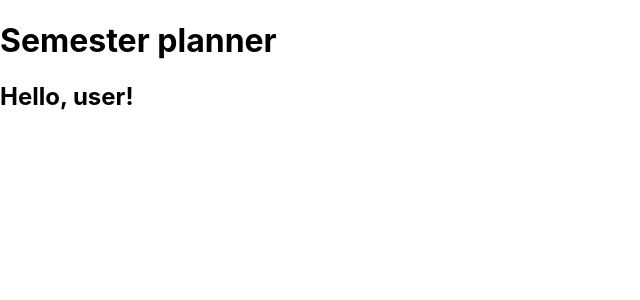
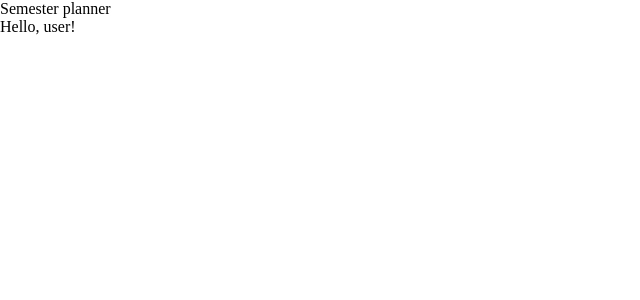
Before and after one commit to Semester-Planner/frontend, a React (Create React App) app: page / in a window 1280 px wide. Shown: the top 300 px of the page, without its empty margins (0-640 px from the left). Built offline with nearby package versions, Linux system fonts and the light colour scheme.

Commit message:
CSS reset

```diff
--- a/src/index.css
+++ b/src/index.css
@@ -1,13 +1,86 @@
-body {
-  margin: 0;
-  font-family: -apple-system, BlinkMacSystemFont, 'Segoe UI', 'Roboto', 'Oxygen',
-    'Ubuntu', 'Cantarell', 'Fira Sans', 'Droid Sans', 'Helvetica Neue',
-    sans-serif;
-  -webkit-font-smoothing: antialiased;
-  -moz-osx-font-smoothing: grayscale;
+/***
+    The new CSS reset - version 1.7.3 (last updated 7.8.2022)
+    GitHub page: https://github.com/elad2412/the-new-css-reset
+***/
+
+/*
+    Remove all the styles of the "User-Agent-Stylesheet", except for the 'display' property
+    - The "symbol *" part is to solve Firefox SVG sprite bug
+ */
+ *:where(:not(html, iframe, canvas, img, svg, video, audio):not(svg *, symbol *)) {
+  all: unset;
+  display: revert;
 }
 
-code {
-  font-family: source-code-pro, Menlo, Monaco, Consolas, 'Courier New',
-    monospace;
+/* Preferred box-sizing value */
+*,
+*::before,
+*::after {
+  box-sizing: border-box;
 }
+
+/* Reapply the pointer cursor for anchor tags */
+a, button {
+  cursor: revert;
+}
+
+/* Remove list styles (bullets/numbers) */
+ol, ul, menu {
+  list-style: none;
+}
+
+/* For images to not be able to exceed their container */
+img {
+  max-width: 100%;
+}
+
+/* removes spacing between cells in tables */
+table {
+  border-collapse: collapse;
+}
+
+/* Safari - solving issue when using user-select:none on the <body> text input doesn't working */
+input, textarea {
+  -webkit-user-select: auto;
+  user-select: auto;
+}
+
+/* revert the 'white-space' property for textarea elements on Safari */
+textarea {
+  white-space: revert;
+}
+
+/* minimum style to allow to style meter element */
+meter {
+  -webkit-appearance: revert;
+  appearance: revert;
+}
+
+/* reset default text opacity of input placeholder */
+::placeholder {
+  color: unset;
+}
+
+/* fix the feature of 'hidden' attribute.
+ display:revert; revert to element instead of attribute */
+:where([hidden]) {
+  display: none;
+}
+
+/* revert for bug in Chromium browsers
+ - fix for the content editable attribute will work properly.
+ - webkit-user-select: auto; added for Safari in case of using user-select:none on wrapper element*/
+:where([contenteditable]:not([contenteditable="false"])) {
+  -moz-user-modify: read-write;
+  -webkit-user-modify: read-write;
+  overflow-wrap: break-word;
+  -webkit-line-break: after-white-space;
+  line-break: after-white-space;
+  -webkit-user-select: auto;
+  user-select: auto;
+}
+
+/* apply back the draggable feature - exist only in Chromium and Safari */
+:where([draggable="true"]) {
+  -webkit-user-drag: element;
+}
```
